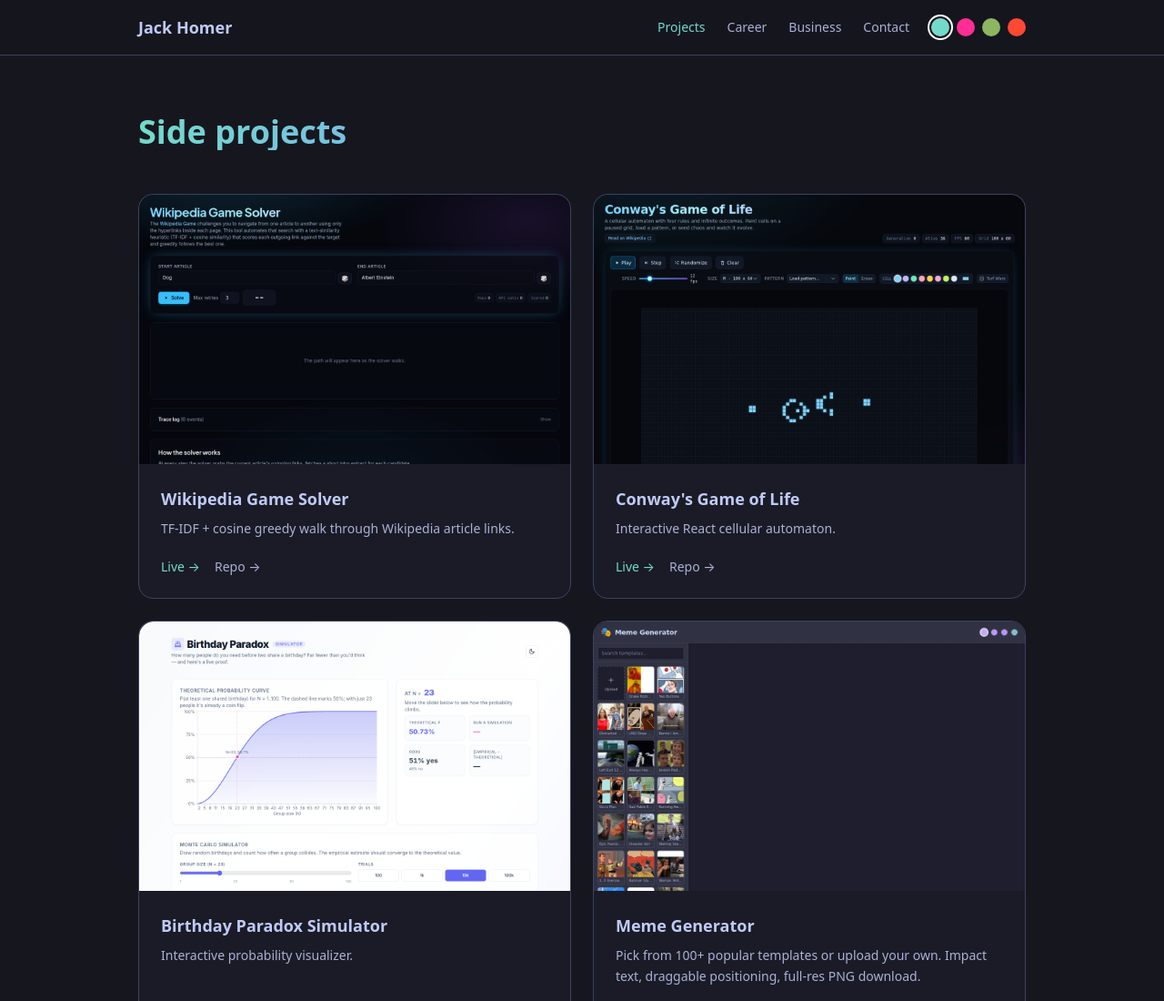
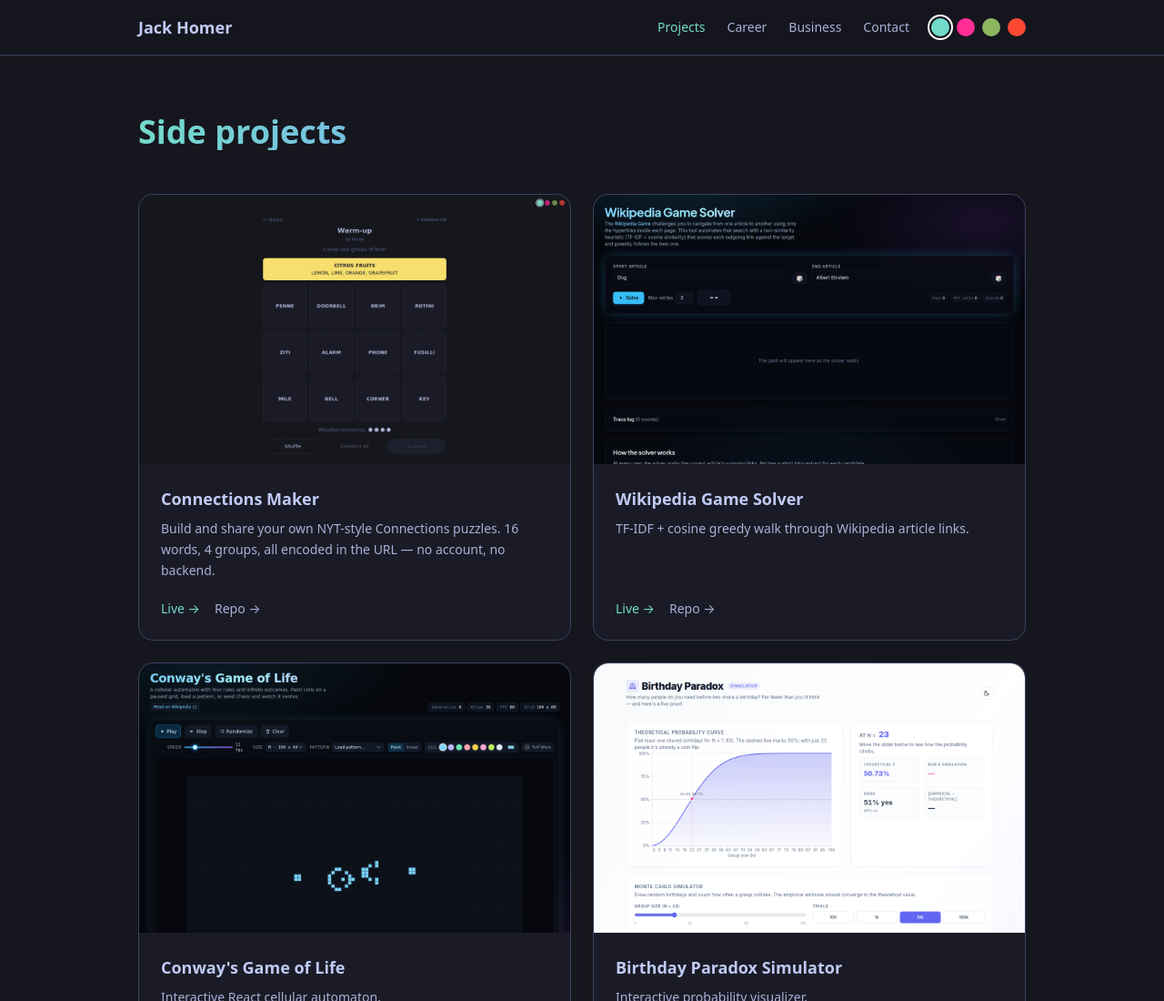
Before and after one commit to jhomer192/jhomer192.github.io, an Astro site: page /projects in a window 1280 px wide. Shown: the top 1100 px of the page at 91% size. Built offline with nearby package versions, Linux system fonts and the light colour scheme; Astro itself is replaced by a stand-in of ours.

Commit message:
Add Connections Maker to projects

```diff
--- a/src/pages/projects.astro
+++ b/src/pages/projects.astro
@@ -2,6 +2,13 @@
 import Base from '../layouts/Base.astro';
 
 const projects = [
+  {
+    title: 'Connections Maker',
+    description: 'Build and share your own NYT-style Connections puzzles. 16 words, 4 groups, all encoded in the URL — no account, no backend.',
+    live: 'https://jhomer192.github.io/connections-maker/',
+    repo: 'https://github.com/jhomer192/connections-maker',
+    screenshot: '/screenshots/connections-maker.webp',
+  },
   {
     title: 'Wikipedia Game Solver',
     description: 'TF-IDF + cosine greedy walk through Wikipedia article links.',
```
Also changed, not shown: public/screenshots/connections-maker.webp (added).
